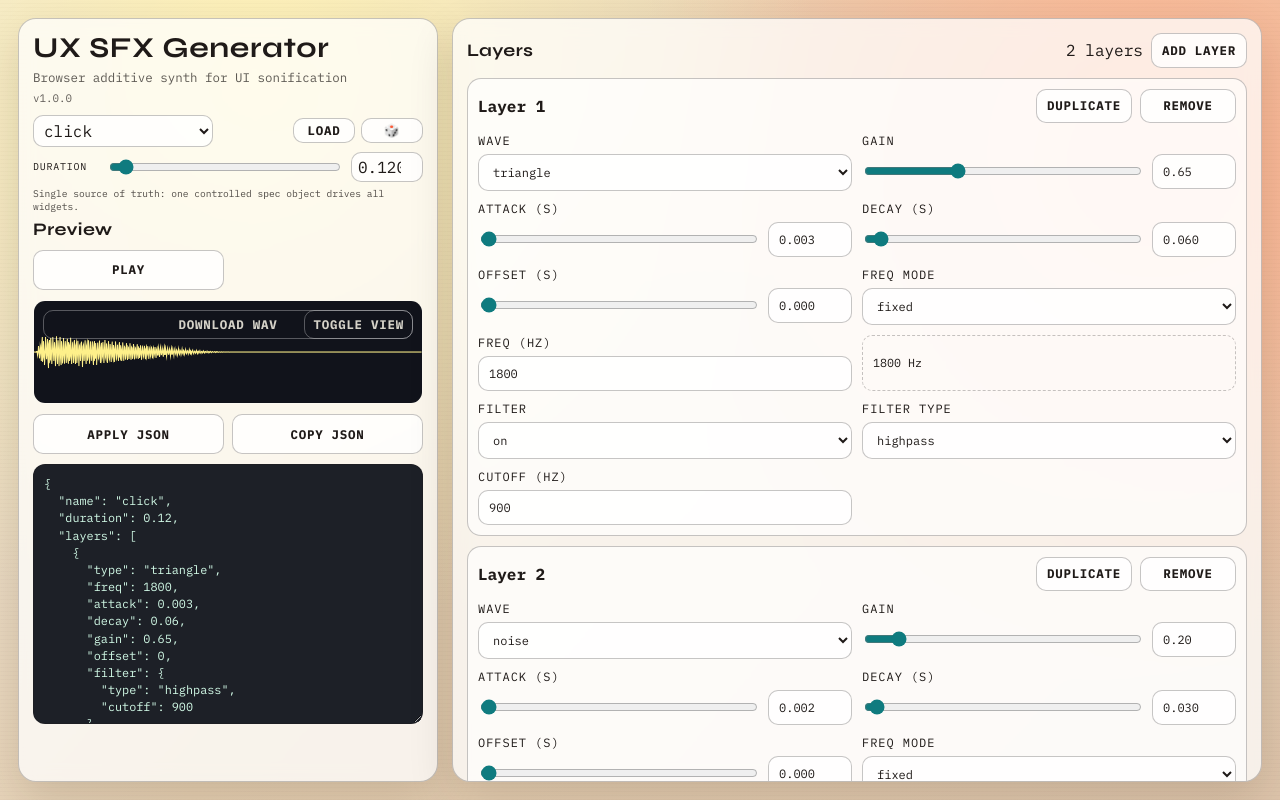
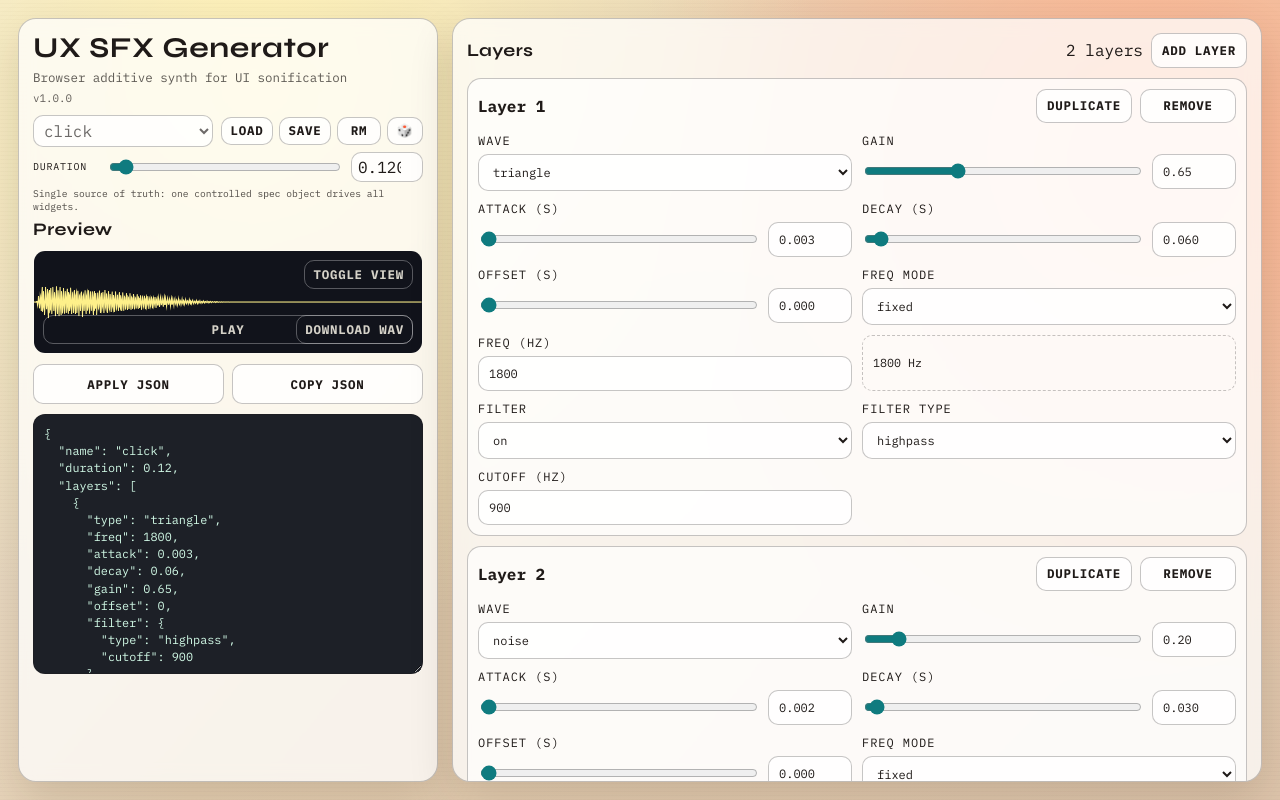
Before and after one commit to to5ta/sfx-gen, a website built with Vite: page index.html in a window 1280 px wide. Both pictures are taken after a click on the button "LOAD". Built offline with nearby package versions, Linux system fonts and the light colour scheme.

Commit message:
Add custom preset save/remove and overlay control placement

```diff
--- a/src/main.js
+++ b/src/main.js
@@ -4,11 +4,29 @@ import { SAMPLE_RATE, encodeWavPCM16, renderSpec } from './dsp.js';
 
 const DEFAULT_PRESET = 'click';
 const APP_SEMVER = '1.0.0';
+const CUSTOM_PRESET_KEY = 'ux-sfx-custom-presets-v1';
 const WAVE_TYPES = ['sine', 'square', 'saw', 'triangle', 'noise'];
 const FILTER_TYPES = ['lowpass', 'highpass'];
 
 const deepClone = (value) => JSON.parse(JSON.stringify(value));
 const randomName = () => `sfx-${Math.random().toString(36).slice(2, 6)}`;
+const builtinValue = (name) => `builtin:${name}`;
+const customValue = (name) => `custom:${name}`;
+
+const loadCustomPresets = () => {
+  try {
+    const raw = localStorage.getItem(CUSTOM_PRESET_KEY);
+    if (!raw) return {};
+    const parsed = JSON.parse(raw);
+    return parsed && typeof parsed === 'object' ? parsed : {};
+  } catch {
+    return {};
+  }
+};
+
+const persistCustomPresets = (customPresets) => {
+  localStorage.setItem(CUSTOM_PRESET_KEY, JSON.stringify(customPresets));
+};
 
 const normalizeSpec = (spec, fallback = null) => {
   const base = deepClone(spec);
@@ -29,7 +47,8 @@ const normalizeSpec = (spec, fallback = null) => {
 
 const state = {
   spec: normalizeSpec(cloneSpec(PRESETS[DEFAULT_PRESET])),
-  selectedPreset: DEFAULT_PRESET,
+  selectedPreset: builtinValue(DEFAULT_PRESET),
+  customPresets: loadCustomPresets(),
   previewMode: 'wave',
   activeLayerDot: 0,
   rendered: null,
@@ -50,6 +69,8 @@ app.innerHTML = `
       <div class="preset-row">
         <select id="presetSelect" class="compact-select" aria-label="Preset"></select>
         <button id="loadPresetBtn" type="button">Load</button>
+        <button id="savePresetBtn" type="button">Save</button>
+        <button id="removePresetBtn" type="button">Rm</button>
         <button id="randomizeBtn" type="button" title="Randomize">&#x1F3B2;</button>
       </div>
       <div class="duration-row">
@@ -65,12 +86,10 @@ app.innerHTML = `
       <div class="section-head">
         <h2>Preview</h2>
       </div>
-      <div class="row-buttons">
-        <button id="playToggleBtn" type="button">Play</button>
-      </div>
       <div class="preview-stack">
         <canvas id="waveCanvas" class="preview-canvas" width="760" height="200" title="Click to switch view"></canvas>
         <canvas id="specCanvas" class="preview-canvas" width="760" height="200" title="Click to switch view"></canvas>
+        <button id="playToggleBtn" class="inline-hint inline-play" type="button">play</button>
         <button id="canvasToggleHint" class="inline-hint" type="button">toggle view</button>
         <button id="downloadInlineBtn" class="inline-hint inline-download" type="button">download wav</button>
       </div>
@@ -99,6 +118,8 @@ app.innerHTML = `
 const ui = {
   presetSelect: document.getElementById('presetSelect'),
   loadPresetBtn: document.getElementById('loadPresetBtn'),
+  savePresetBtn: document.getElementById('savePresetBtn'),
+  removePresetBtn: document.getElementById('removePresetBtn'),
   randomizeBtn: document.getElementById('randomizeBtn'),
   durationInput: document.getElementById('durationInput'),
   durationSlider: document.getElementById('durationSlider'),
@@ -155,10 +176,22 @@ const updateLayerField = (index, key, value) => {
 };
 
 const populatePresetSelect = () => {
-  ui.presetSelect.innerHTML = Object.keys(PRESETS)
-    .map((name) => `<option value="${name}">${name}</option>`)
+  const builtinOptions = Object.keys(PRESETS)
+    .map((name) => `<option value="${builtinValue(name)}">${name}</option>`)
     .join('');
+
+  const customNames = Object.keys(state.customPresets).sort();
+  const customOptions = customNames
+    .map((name) => `<option value="${customValue(name)}">${name}</option>`)
+    .join('');
+
+  ui.presetSelect.innerHTML = `
+    <optgroup label="Built-in">${builtinOptions}</optgroup>
+    ${customOptions ? `<optgroup label="Custom">${customOptions}</optgroup>` : ''}
+  `;
+
   ui.presetSelect.value = state.selectedPreset;
+  ui.presetSelect.classList.toggle('builtin-selected', state.selectedPreset.startsWith('builtin:'));
 };
 
 const createLayerCard = (layer, idx) => {
@@ -524,12 +557,55 @@ const render = () => {
 ui.loadPresetBtn.addEventListener('click', () => {
   const picked = ui.presetSelect.value;
   state.selectedPreset = picked;
-  const preset = cloneSpec(PRESETS[picked]);
-  setSpec(preset);
+
+  if (picked.startsWith('builtin:')) {
+    const name = picked.replace('builtin:', '');
+    setSpec(cloneSpec(PRESETS[name]));
+    populatePresetSelect();
+    return;
+  }
+
+  const name = picked.replace('custom:', '');
+  const custom = state.customPresets[name];
+  if (custom) {
+    setSpec(deepClone(custom));
+    populatePresetSelect();
+  }
+});
+
+ui.savePresetBtn.addEventListener('click', () => {
+  const name = (state.spec.name || randomName()).trim() || randomName();
+  state.spec.name = name;
+  state.customPresets[name] = deepClone(state.spec);
+  persistCustomPresets(state.customPresets);
+  state.selectedPreset = customValue(name);
+  ui.jsonStatus.textContent = `Saved preset: ${name}`;
+  populatePresetSelect();
+});
+
+ui.removePresetBtn.addEventListener('click', () => {
+  if (!state.selectedPreset.startsWith('custom:')) {
+    ui.jsonStatus.textContent = 'Built-in presets cannot be removed.';
+    return;
+  }
+  const name = state.selectedPreset.replace('custom:', '');
+  delete state.customPresets[name];
+  persistCustomPresets(state.customPresets);
+  state.selectedPreset = builtinValue(DEFAULT_PRESET);
+  ui.presetSelect.value = state.selectedPreset;
+  ui.jsonStatus.textContent = `Removed preset: ${name}`;
+  populatePresetSelect();
+});
+
+ui.presetSelect.addEventListener('change', (event) => {
+  state.selectedPreset = event.target.value;
+  ui.presetSelect.classList.toggle('builtin-selected', state.selectedPreset.startsWith('builtin:'));
 });
 
 ui.randomizeBtn.addEventListener('click', () => {
   setSpec(randomSpec());
+  state.selectedPreset = builtinValue(DEFAULT_PRESET);
+  populatePresetSelect();
 });
 
 ui.durationInput.addEventListener('input', (event) => {
--- a/src/styles.css
+++ b/src/styles.css
@@ -138,9 +138,18 @@ label {
 
 .preset-row {
   display: grid;
-  grid-template-columns: minmax(0, 1fr) 62px 62px;
+  grid-template-columns: minmax(0, 1fr) 52px 52px 44px 36px;
   gap: 6px;
   align-items: center;
+}
+
+.preset-row button {
+  min-height: 28px;
+  padding: 4px;
+}
+
+.compact-select.builtin-selected {
+  color: rgba(31, 26, 24, 0.65);
 }
 
 .duration-row {
@@ -323,11 +332,19 @@ button:hover {
 
 .inline-download {
   position: absolute;
-  top: 10px;
-  left: 10px;
+  top: auto;
+  left: auto;
+  right: 10px;
+  bottom: 10px;
   width: auto;
   color: #f6f2e5;
   border-color: rgba(255, 255, 255, 0.35);
+}
+
+.inline-play {
+  top: auto;
+  left: 10px;
+  bottom: 10px;
 }
 
 .json-actions {
```
